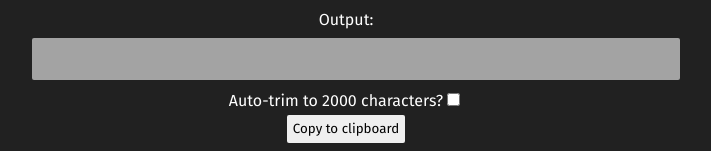
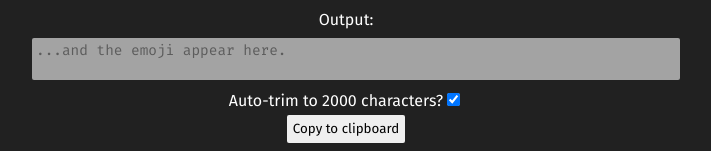
Before and after one commit to ItsPepperpot/Discord-Emojifier, a plain HTML site: page index.html in a window 1280 px wide. Shown: the part 391-542 px from the top of the page, without its empty margins (294-1005 px from the left). Drawn offline with Linux system fonts and the light colour scheme.

Commit message:
Add placeholder for output text and set checkbox to checked

```diff
--- a/index.html
+++ b/index.html
@@ -20,9 +20,9 @@
             <textarea onchange="updateOutput();" onkeyup="updateOutput();" rows="6" id="input" placeholder="Text goes here..."></textarea><br />
 
             <p>Output:</p>
-            <textarea id="output"></textarea><br />
+            <textarea id="output" placeholder="...and the emoji appear here."></textarea><br />
 
-            <form><label>Auto-trim to 2000 characters?<input type="checkbox" /></label></form>
+            <form><label>Auto-trim to 2000 characters?<input type="checkbox" checked /></label></form>
             <button onclick="copyToClipboard();">Copy to clipboard</button>
         </main>
         <footer>
```
